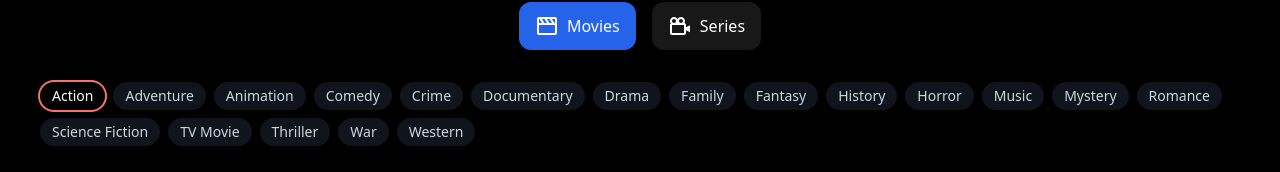
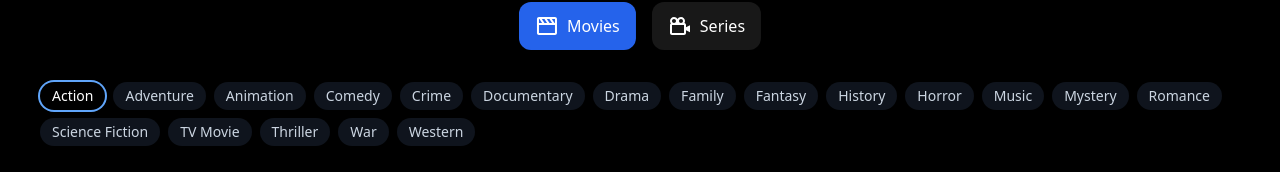
Before and after one commit to Unberserk/ufiles, a React (Vite) app: page / in a window 1280 px wide. Shown: the part 126-298 px from the top of the page. Built offline with nearby package versions, Linux system fonts and the light colour scheme; no server answers.

Commit message:
Update Genrelist.jsx

```diff
--- a/src/pages/Home/Genrelist.jsx
+++ b/src/pages/Home/Genrelist.jsx
@@ -62,7 +62,7 @@ function GenreList({ type, onGenreSelect }) {
 
   if (error) {
     return (
-      <div className="sticky top-0 z-50 bg-red-100 border-l-4 border-red-500 text-red-700 p-2">
+      <div className="sticky top-0 z-50 bg-blue-100 border-l-4 border-blue-500 text-blue-700 p-2">
         <p className="text-xs sm:text-sm">{error.message}</p>
       </div>
     );
@@ -105,7 +105,7 @@ function GenreList({ type, onGenreSelect }) {
                 cursor-pointer select-none whitespace-nowrap
                 ${
                   activeIndex === index
-                    ? 'bg-black text-white shadow-lg ring-2 ring-red-400'
+                    ? 'bg-black text-white shadow-lg ring-2 ring-blue-400'
                     : 'bg-slate-800/50 text-slate-300 hover:bg-purple-600/50 hover:text-white'
                 }
               `}
```
